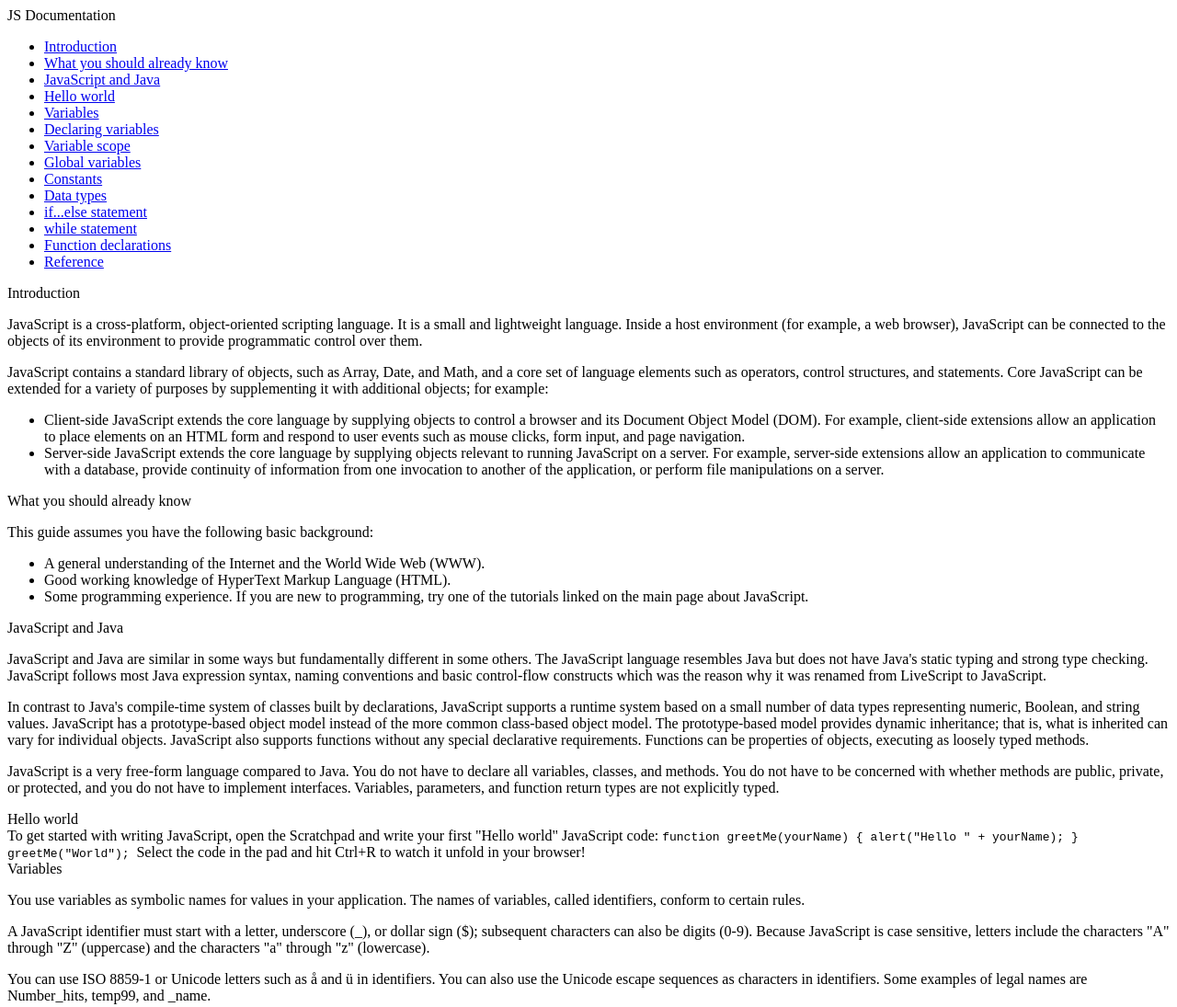
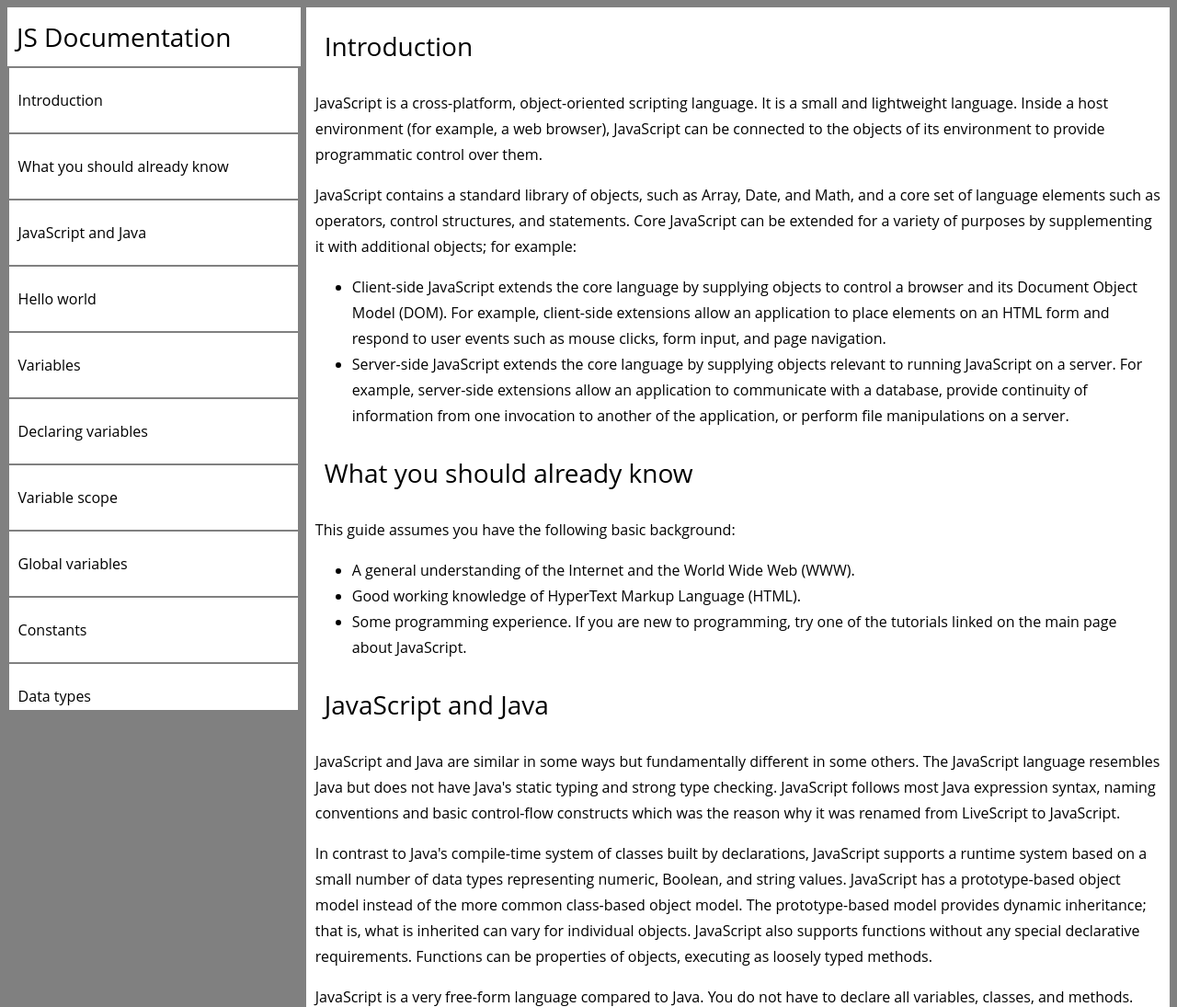
Before and after one commit to oukosh/Golda-Fred2, a plain HTML site: page index.html in a window 1280 px wide. Shown: the top 1095 px of the page at 92% size. Drawn offline with Linux system fonts and the light colour scheme.

Commit message:
added styling to navbar

```diff
--- a/index.html
+++ b/index.html
@@ -4,6 +4,7 @@
     <meta charset="UTF-8">
     <meta http-equiv="X-UA-Compatible" content="IE=edge">
     <meta name="viewport" content="width=device-width, initial-scale=1.0">
+    <link rel="stylesheet" href="styles.css">
     <title>Document</title>
 </head>
 <body>
--- /dev/null
+++ b/styles.css
@@ -0,0 +1,65 @@
+body{
+    font-size: 16px;
+    line-height: 28px;
+    font-family: "Open Sans", Arial, sans-serif;
+    color: black;
+    display:flex;
+    justify-content: center;
+    background-color: grey;
+}
+#navbar{
+    width: 25%;
+    list-style-type: none;
+    text-align: left;
+    height: 100%;
+}
+#navbar ul{
+    padding-left: 0.1em;
+    overflow-x: hidden;
+    overflow-y: scroll;
+    width: 100%;
+    margin-top: 0.1px;
+    height: 700px;
+    overflow-y: scroll;
+
+}
+#navbar li{
+    list-style-type: none;
+    text-decoration: none;
+    margin-right: 5px;
+    width: 400px;
+    overflow-x: hidden;
+    width: 100%;
+    background-color: white;
+    margin-top: 2px;
+}
+.nav-link{
+    color: black;
+    list-style-type: none;
+    text-decoration: none;
+    background-color: white;
+    line-height: 50px;
+    font-size: 16px;
+    float:inline-start;
+    width: 95%;
+    padding: 10px;
+    margin-right: 5px;
+    overflow-x: hidden;
+    white-space: nowrap;
+}
+header{
+    font-size: 28px;
+    line-height: 44px;
+    background-color: white;
+    width: 95%;
+    padding: 10px;
+    margin-right: 5px;
+    margin-bottom: 0.1px;
+}
+#main-doc{
+    width:73%;
+    padding:10px;
+    background-color: white;
+    margin-left: 10px;
+    float:right;
+}
```
